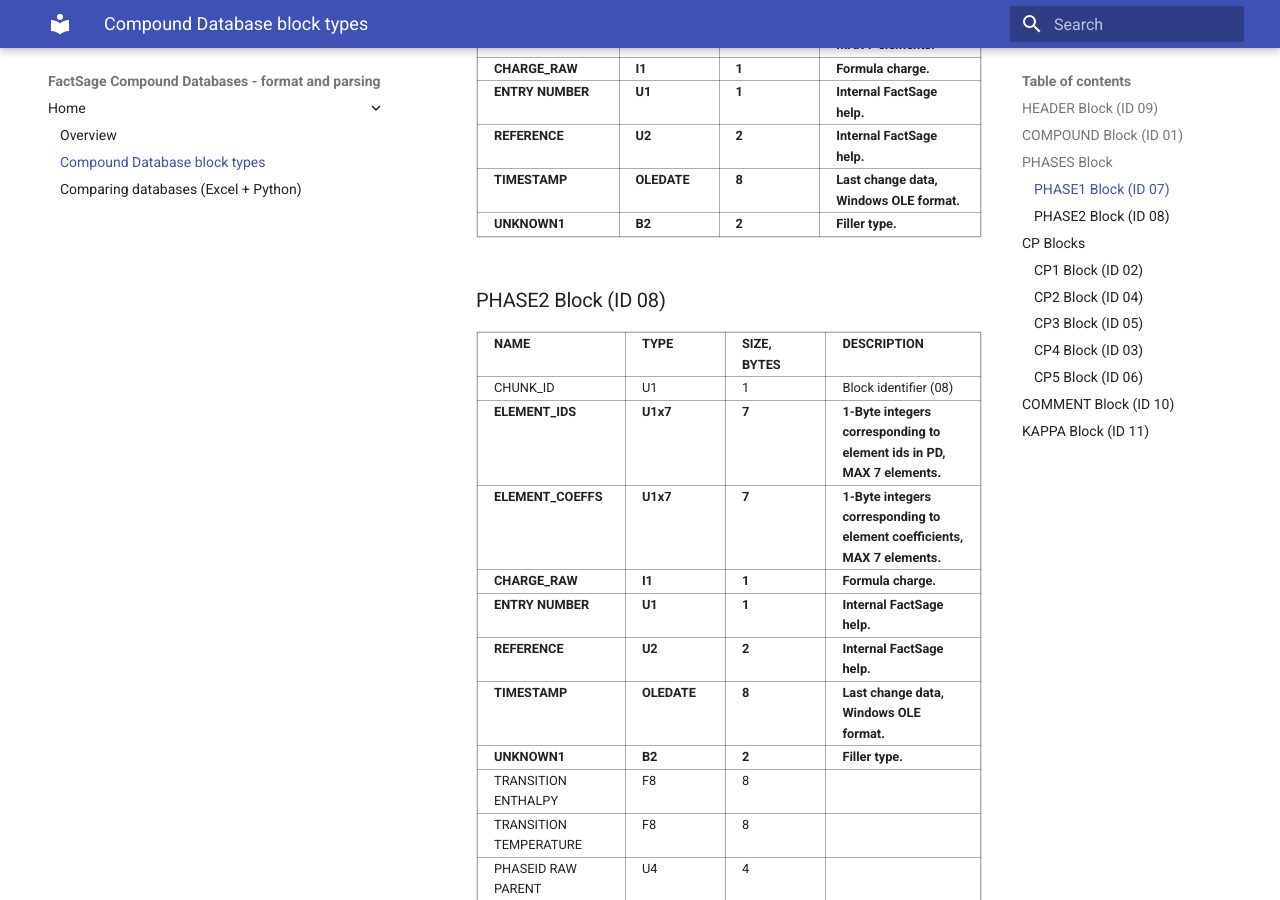
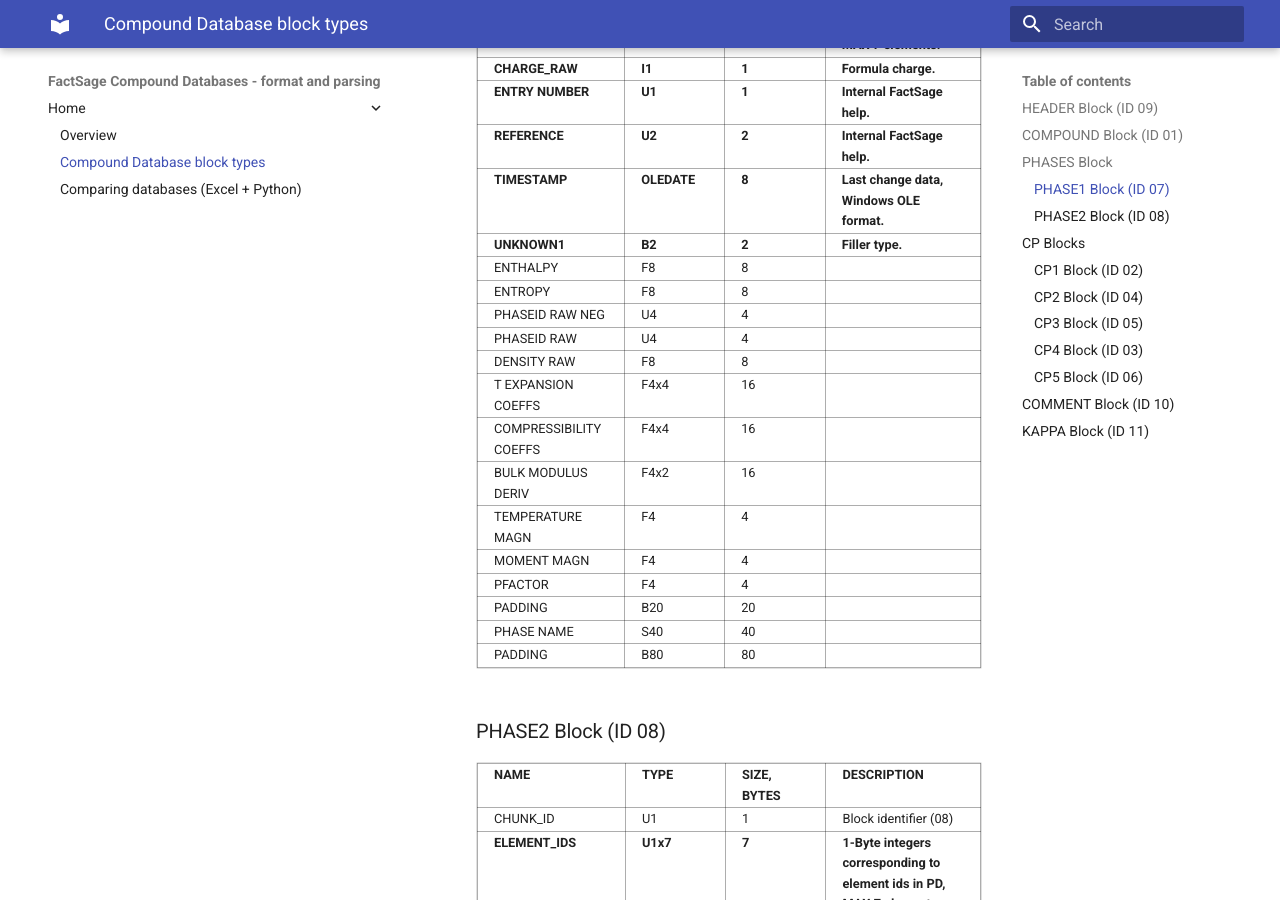
Before and after one commit to evnekdev/factsage-compound-docs, an MkDocs documentation site: the page built from docs/block-types.md, in a window 1280 px wide and 900 px high, scrolled down 1767 px. Built offline with MkDocs 1.6.1 and Material for MkDocs 9.7.7, drawn with Linux system fonts in a browser that asks for light colours.

Commit message:
Update block-types.md

```diff
--- a/docs/block-types.md
+++ b/docs/block-types.md
@@ -51,6 +51,20 @@
 | **REFERENCE**        | **U2**      | **2**  | **Internal FactSage help.**                                                 |
 | **TIMESTAMP**        | **OLEDATE** | **8**  | **Last change data, Windows OLE format.**                                   |
 | **UNKNOWN1**         | **B2**      | **2**  | **Filler type.**                                                            |
+| ENTHALPY             |   F8        |   8    |                                                                             |
+| ENTROPY              |   F8        |   8    |                                                                             |
+| PHASEID RAW NEG      |   U4        |   4    |                                                                             |
+| PHASEID RAW          |   U4        |   4    |                                                                             |
+| DENSITY RAW          |   F8        |   8    |                                                                             |
+| T EXPANSION COEFFS   |   F4x4      |   16   |                                                                             |
+| COMPRESSIBILITY COEFFS|  F4x4      |   16   |                                                                             |
+| BULK MODULUS DERIV   |   F4x2      |   16   |                                                                             |
+| TEMPERATURE MAGN     |   F4        |   4    |                                                                             |
+| MOMENT MAGN          |   F4        |   4    |                                                                             |
+| PFACTOR              |   F4        |   4    |                                                                             |
+| PADDING              |   B20       |  20    |                                                                             |
+| PHASE NAME           |   S40       |  40    |                                                                             |
+| PADDING              |   B80       |  80    |                                                                             |
 
 
 ### PHASE2 Block (ID 08)
```
